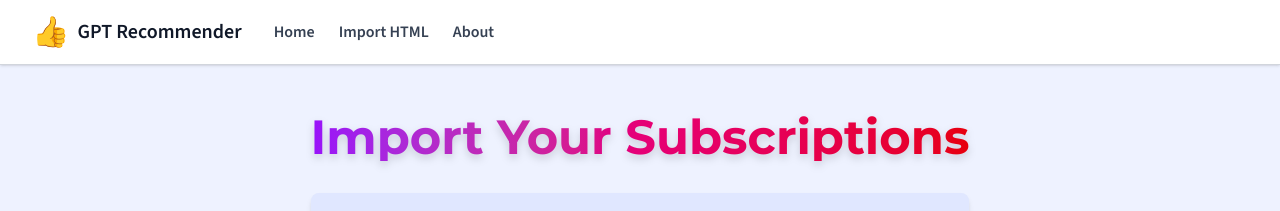
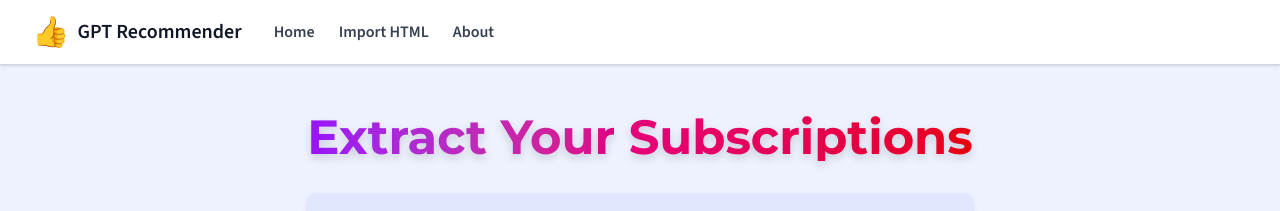
Before and after one commit to louispaulet/gpt_recommender, a React (Vite) app in the folder gpt_reco_app/: page /#/import-html in a window 1280 px wide. Shown: the top 211 px of the page. Built offline with nearby package versions, Linux system fonts and the light colour scheme; no server answers; a web font is replaced by a local one.

Commit message:
update import title to make it more explicit

```diff
--- a/gpt_reco_app/src/pages/ImportSubscriptions.jsx
+++ b/gpt_reco_app/src/pages/ImportSubscriptions.jsx
@@ -5,7 +5,7 @@ const ImportSubscriptions = () => {
   return (
     <div className="py-12 px-4 sm:px-6 lg:px-8 max-w-5xl mx-auto font-secondary space-y-8">
       <h1 className="text-3xl sm:text-5xl font-extrabold font-primary text-transparent bg-clip-text bg-gradient-to-r from-purple-600 via-pink-600 to-red-600 drop-shadow-lg text-center">
-        Import Your Subscriptions
+        Extract Your Subscriptions
       </h1>
       <section className="p-6 bg-primary-100 rounded-lg shadow-md text-primary-900 font-medium text-lg">
         <ul className="list-disc list-inside space-y-2 text-left">
```
